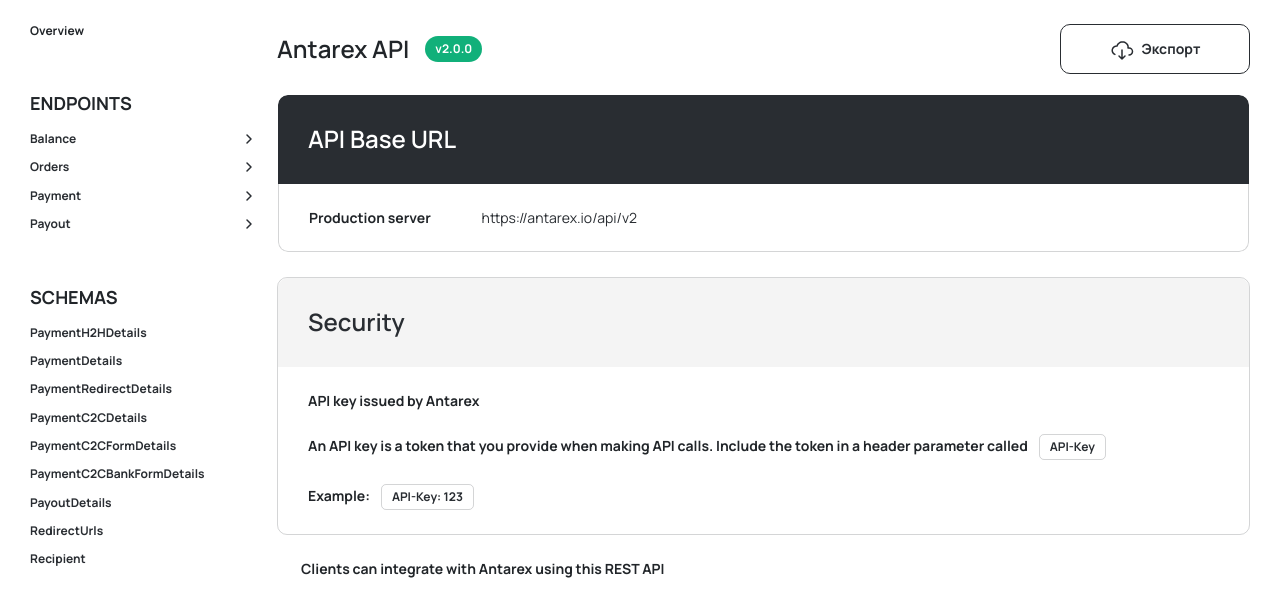
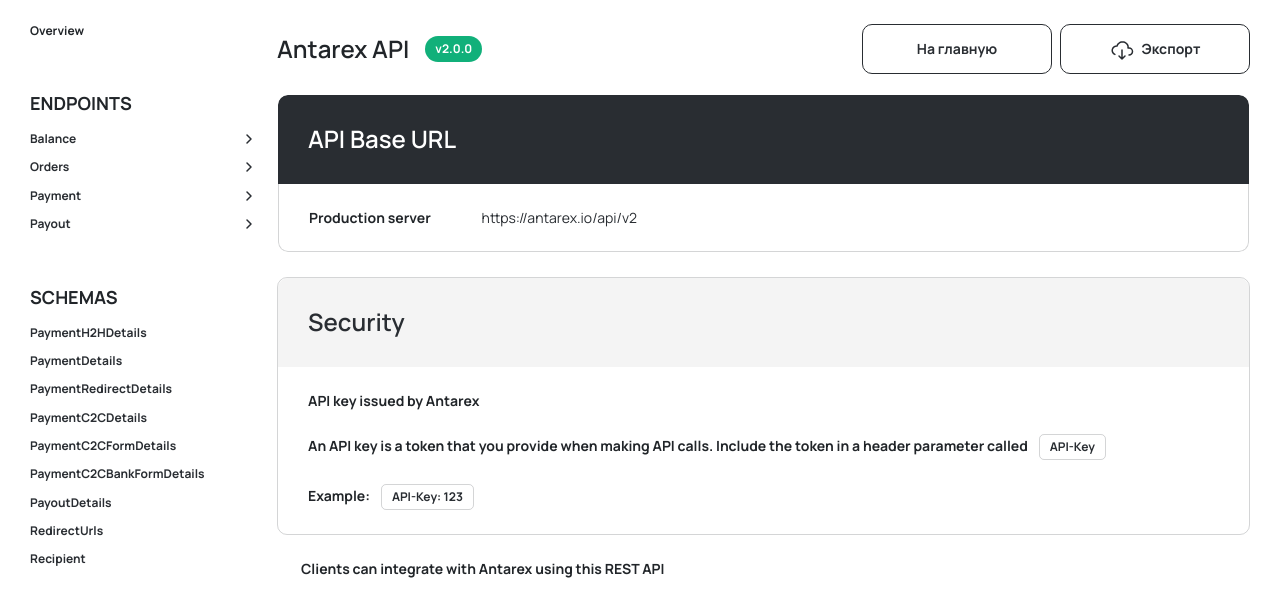
Before and after one commit to acrysense/antrax, a plain HTML site: page documentation.html in a window 1280 px wide. Drawn offline with Linux system fonts and the light colour scheme.

Commit message:
fix: Update 07.11

```diff
--- a/documentation.html
+++ b/documentation.html
@@ -216,6 +216,9 @@
 								<span class="documentation__version">v2.0.0</span>
 							</div>
 							<div class="documentation__group">
+								<a href="index.html" class="documentation__btn btn">
+									<span>На главную</span>
+								</a>
 								<a href="#" class="documentation__btn btn">
 									<svg>
 										<use xlink:href="img/sprite.svg#icon-export"></use>
```
Also changed, not shown: img/sprite/icon-dropdown.svg (added).
